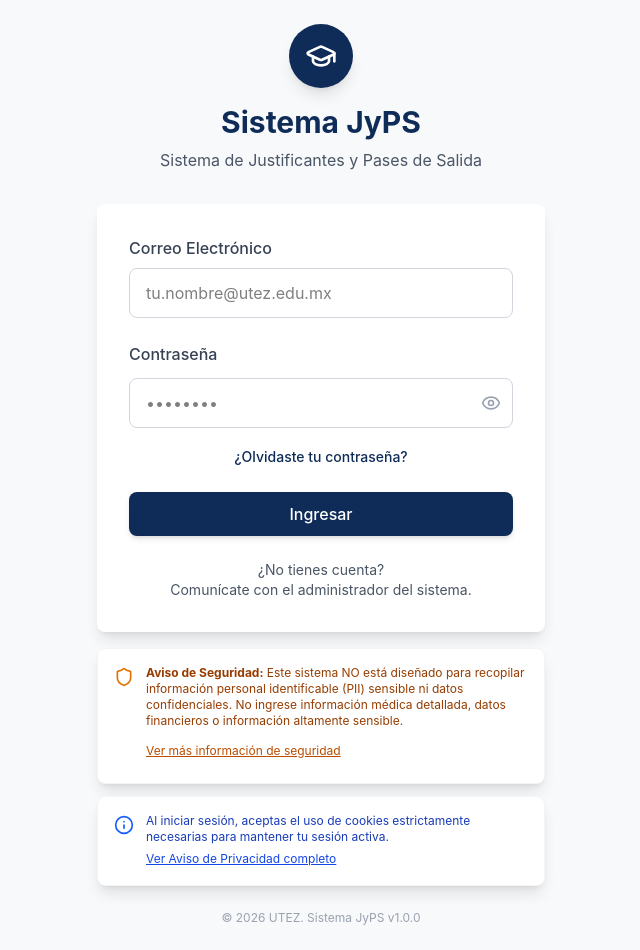
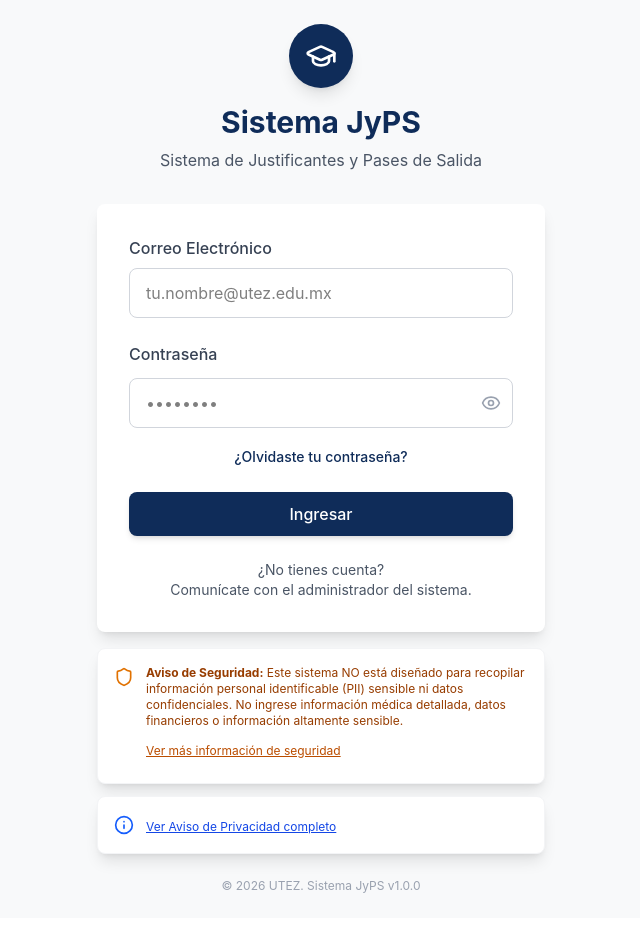
Before and after one commit to ingeniumSDS/JyPS-Front-Web, a React (Vite) app: page / in a window 1280 px wide. Shown: the whole page, without its empty margins (319-959 px from the left). After the commit the page ends 918 px from the top, so only its background shows below. Built offline with nearby package versions, Linux system fonts and the light colour scheme.

Commit message:
refactor: Se elimina texto de cookies ya que no se utilizan en este proyecto

```diff
--- a/src/pages/Login.jsx
+++ b/src/pages/Login.jsx
@@ -252,9 +252,7 @@ export default function Login() {
             <div className="flex items-start gap-2 sm:gap-3">
                 <Info className="text-blue-600 flex-shrink-0 mt-0.5 w-5 h-5" />
                 <div>
-                <p className="text-xs text-blue-800">
-                    Al iniciar sesión, aceptas el uso de cookies estrictamente necesarias para mantener tu sesión activa.
-                </p>
+
                 <button
                     type="button"
                     onClick={() => setShowPrivacyModal(true)}
```
